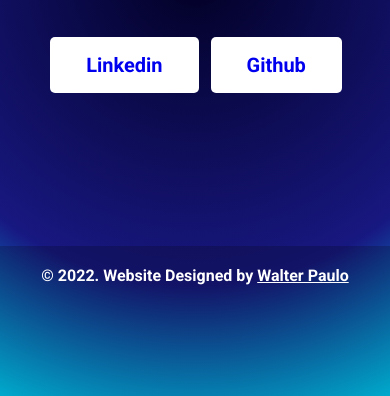
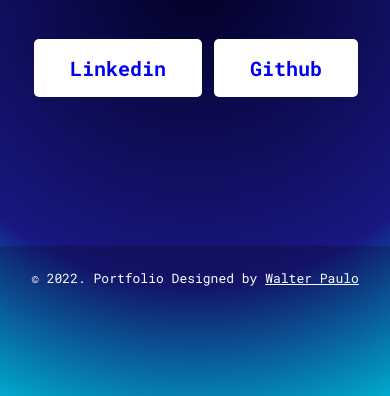
Before and after one commit to walterpaulo/portfolio-base, a plain HTML site: page index.html in a window 390 px wide. Shown: the part 448-844 px from the top of the page. Drawn offline with Linux system fonts and the light colour scheme.

Commit message:
styled: modified container

```diff
--- a/index.html
+++ b/index.html
@@ -9,7 +9,7 @@
     <link rel="preconnect" href="https://fonts.googleapis.com">
     <link rel="preconnect" href="https://fonts.googleapis.com">
     <link rel="preconnect" href="https://fonts.gstatic.com" crossorigin>
-    <link href="https://fonts.googleapis.com/css2?family=Roboto:ital,wght@0,100;0,700;1,300&display=swap" rel="stylesheet">
+    <!-- <link href="https://fonts.googleapis.com/css2?family=Roboto:ital,wght@0,100;0,700;1,300&display=swap" rel="stylesheet"> -->
 </head>
 <body>
     <div class="container">
@@ -25,6 +25,6 @@
             <img src="https://avatars.githubusercontent.com/u/26353933?v=4" width="300px" height="auto"/>
         </div>
     </div>
-    <div class="footer" ><span>&copy; 2022. Website Designed by <a href="https://www.walterpaulo.com.br">Walter Paulo</a></span></div>
+    <div class="footer" ><span>&copy; 2022. Portfolio Designed by <a href="https://www.walterpaulo.com.br">Walter Paulo</a></span></div>
 </body>
 </html>
--- a/style.css
+++ b/style.css
@@ -1,3 +1,5 @@
+@import url('https://fonts.googleapis.com/css2?family=Roboto+Mono:wght@400;500;700&display=swap');
+
 *{
     margin: 0;
     padding: 0;
@@ -14,8 +16,9 @@
 body{
     background: var(--color-blue-degrade);
     color: var(--color-white);
-    font-family: 'Roboto', sans-serif;
-    font-size: 100;
+    font-family: 'Roboto Mono', monospace;
+    font-size: 16px;
+    font-weight: 400;
     display: flex;
     flex-direction: column;
     align-items: center;
@@ -29,6 +32,7 @@
     align-items: center;
     margin-top: 40px;
     flex-wrap: wrap;
+    gap: 10px;
 }
 .box-info{
     width: 55%;
@@ -47,6 +51,8 @@
 }
 .box-info > h3{
     font-size: 16px;
+    font-weight: 500;
+    font-weight: bold;
     margin: -14px 0 32px 0;
 }
 .box-info > .box-link{
@@ -91,6 +97,7 @@
 .footer > span{
     margin-top: 40px;
     color: var(--color-white);
+    font-weight: 300;
 }
 .footer > span > a{
     color: var(--color-white);
@@ -133,12 +140,13 @@
     .box-info > h3{
         font-size: 15px;
     }
+    .footer > span{
+        font-size: 13px;
+    }
   }
 
   @media (max-width: 332px) {
-        .footer{
-            font-size: 12px;
-        }
+
         .box-link{
             display: flex;
             flex-direction: column;
@@ -147,7 +155,7 @@
             width: 100%;
         }
         .box-info > h2{
-            font-size: 35px;
+            font-size: 33px;
             margin:0;
             padding: 0;
             margin-top:-35px;
@@ -155,4 +163,10 @@
         .box-info > h3{
             font-size: 14px;
         }
+        .footer{
+            width: 100vw;
+        }
+        .footer span{
+            font-size: 10px;
+        }
   }
```
